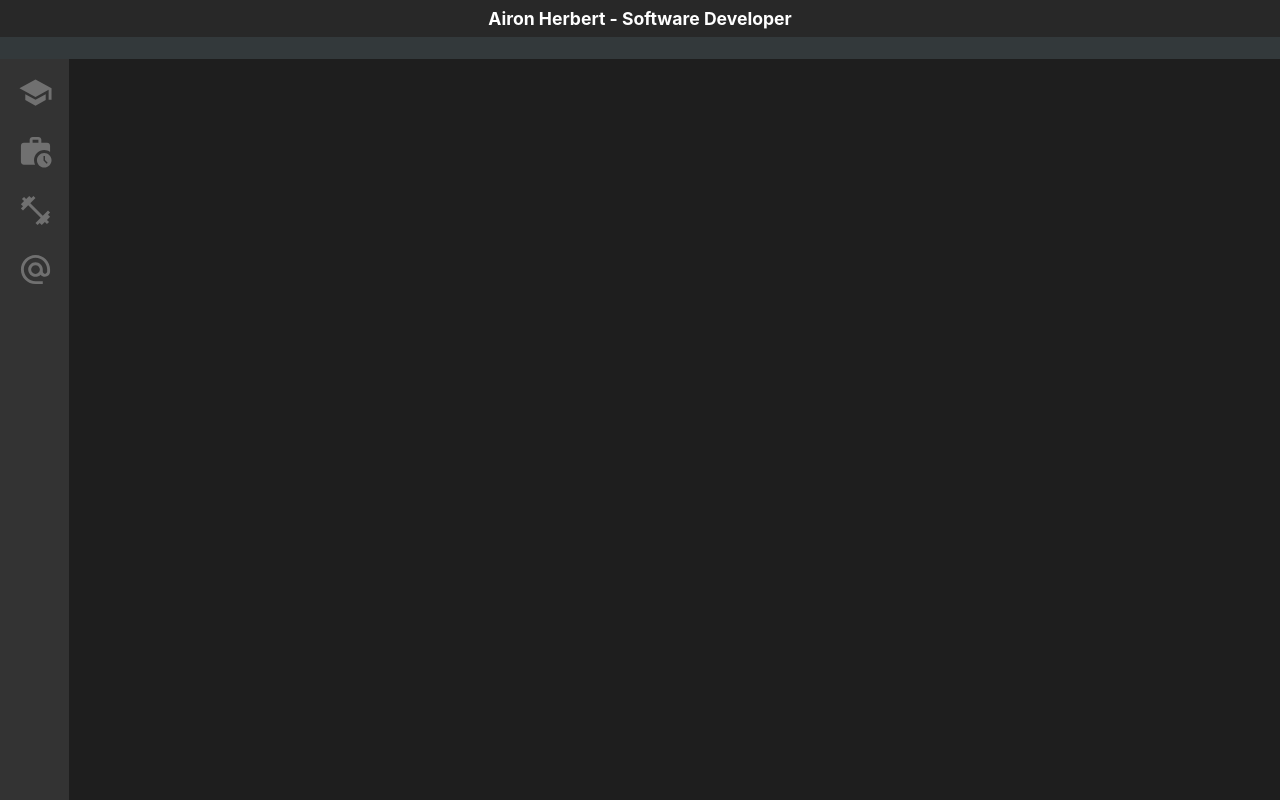
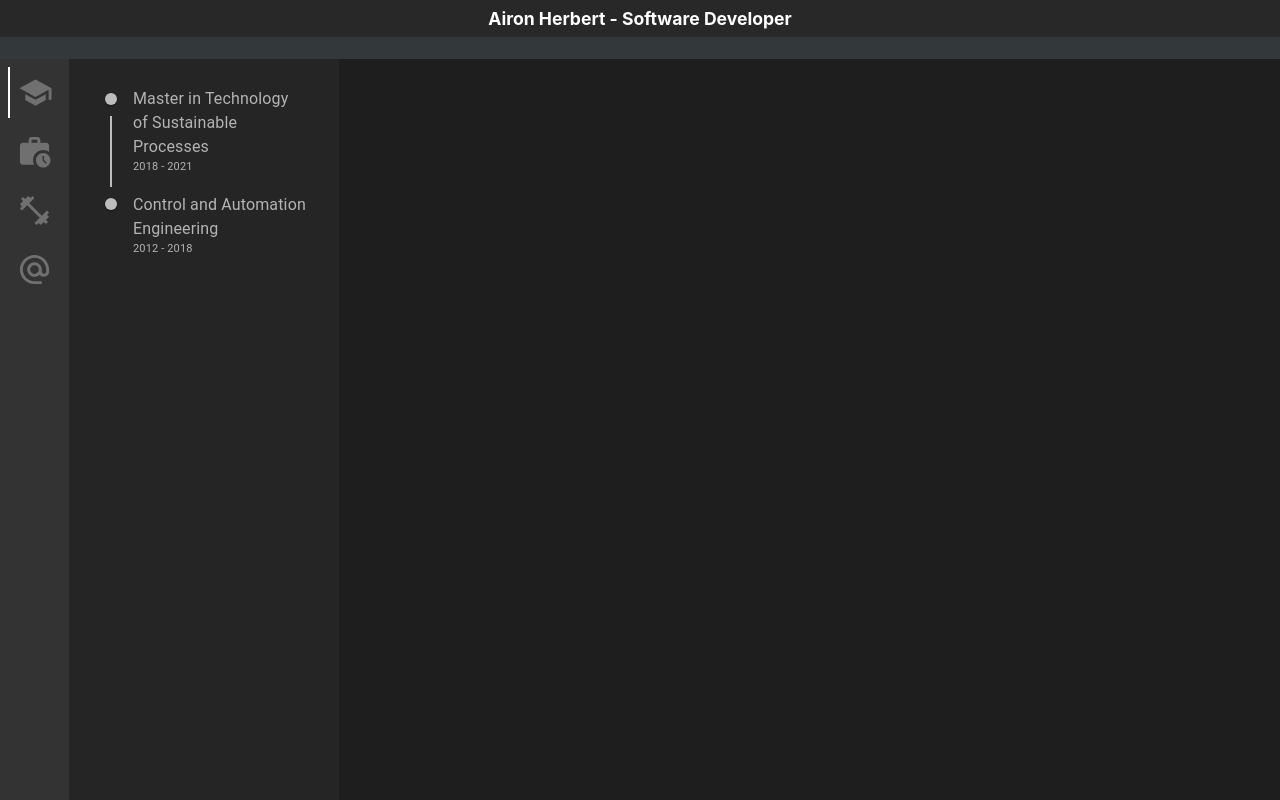
Before and after one commit to aironherbert/portfolio, a React (Create React App) app: page /portfolio/school-records in a window 1280 px wide. Built offline with nearby package versions, Linux system fonts and the light colour scheme.

Commit message:
Add school records

```diff
--- a/src/App.tsx
+++ b/src/App.tsx
@@ -1,10 +1,13 @@
 import styled from "@emotion/styled";
 import { BrowserRouter, Routes, Route, Link } from "react-router-dom";
-import CustomizedTimeline from "./components/timelines/jobs";
 import SchoolIcon from "@mui/icons-material/School";
 import WorkHistoryIcon from "@mui/icons-material/WorkHistory";
 import AlternateEmailIcon from "@mui/icons-material/AlternateEmail";
 import FitnessCenterIcon from "@mui/icons-material/FitnessCenter";
+import ProfessionalHistoryTimeline from "./components/timelines/professional-history";
+import SchoolRecordsTimeline from "./components/timelines/school-records";
+import { Tooltip } from "@mui/material";
+import { useState } from "react";
 
 const Wrapper = styled.div`
   background-color: #282828;
@@ -74,12 +77,13 @@ const ToolButton = styled(Link)`
   color: #707070;
 
   &:hover {
-    border-left: 2px solid white;
     color: white;
   }
 `;
 
 export default function App() {
+  const [selectedTool, setSelectedTool] = useState("school-records");
+  console.log(selectedTool);
   return (
     <BrowserRouter basename="portfolio">
       <Wrapper>
@@ -93,37 +97,92 @@ export default function App() {
         </ToolBar>
         <Body>
           <ToolButtons>
-            <ToolButton to="/">
+            <ToolButton
+              to="/school-records"
+              style={{
+                borderLeft:
+                  selectedTool === "school-records"
+                    ? "2px solid white"
+                    : "none",
+              }}
+              onClick={() => setSelectedTool("school-records")}
+            >
+              <Tooltip placement="right" title="School Records">
                 <SchoolIcon fontSize="large" />
+              </Tooltip>
             </ToolButton>
-            <ToolButton to="/jobs">
+            <ToolButton
+              to="/professional-history"
+              style={{
+                borderLeft:
+                  selectedTool === "professional-history"
+                    ? "2px solid white"
+                    : "none",
+              }}
+              onClick={() => setSelectedTool("professional-history")}
+            >
+              <Tooltip placement="right" title="Professional History">
                 <WorkHistoryIcon fontSize="large" />
+              </Tooltip>
             </ToolButton>
-            <ToolButton to="/">
+            <ToolButton
+              to="/skills"
+              style={{
+                borderLeft:
+                  selectedTool === "skills" ? "2px solid white" : "none",
+              }}
+              onClick={() => setSelectedTool("skills")}
+            >
+              <Tooltip placement="right" title="Skills">
                 <FitnessCenterIcon fontSize="large" />
+              </Tooltip>
             </ToolButton>
-            <ToolButton to="/">
+            <ToolButton
+              to="/contact"
+              style={{
+                borderLeft:
+                  selectedTool === "contact" ? "2px solid white" : "none",
+              }}
+              onClick={() => setSelectedTool("contact")}
+            >
+              <Tooltip placement="right" title="Contact">
                 <AlternateEmailIcon fontSize="large" />
+              </Tooltip>
             </ToolButton>
           </ToolButtons>
           <Routes>
             <Route path="/">
               <Route index element={<div />} />
               <Route
-                path="/jobs"
+                path="school-records"
                 element={
+                  <>
                     <ToolContent>
-                    <CustomizedTimeline
+                      <SchoolRecordsTimeline
                         style={{ marginLeft: "20px", color: "white" }}
                       />
                     </ToolContent>
+                    <WorkContainer />
+                  </>
+                }
+              />
+              <Route
+                path="/professional-history"
+                element={
+                  <>
+                    <ToolContent>
+                      <ProfessionalHistoryTimeline
+                        style={{ marginLeft: "20px", color: "white" }}
+                      />
+                    </ToolContent>
+                    <WorkContainer />
+                  </>
                 }
               />
               <Route path="contact" element={<div>Contact</div>} />
               <Route path="*" element={<div></div>} />
             </Route>
           </Routes>
-          <WorkContainer />
         </Body>
       </Wrapper>
     </BrowserRouter>
--- a/src/components/timelines/jobs/index.tsx
+++ b/src/components/timelines/professional-history/index.tsx
@@ -5,12 +5,22 @@ import TimelineSeparator from "@mui/lab/TimelineSeparator";
 import TimelineConnector from "@mui/lab/TimelineConnector";
 import TimelineContent from "@mui/lab/TimelineContent";
 import TimelineDot from "@mui/lab/TimelineDot";
+import styled from "@emotion/styled";
 
 interface Proptypes {
   style?: React.CSSProperties;
 }
 
-export default function OppositeContentTimeline({ style }: Proptypes) {
+const TimelineItemStyled = styled(TimelineItem)`
+  color: #b4b4b4;
+
+  cursor: pointer;
+  &:hover {
+    color: white;
+  }
+`;
+
+export default function ProfessionalHistoryTimeline({ style }: Proptypes) {
   return (
     <Timeline
       sx={{
@@ -21,22 +31,20 @@ export default function OppositeContentTimeline({ style }: Proptypes) {
         ...style,
       }}
     >
-      <TimelineItem>
+      <TimelineItemStyled>
         <TimelineSeparator>
           <TimelineDot />
           <TimelineConnector />
         </TimelineSeparator>
         <TimelineContent>
-          <div>
-            <div>Coleção.Moda</div>
-            <div style={{ fontSize: "11px", marginBottom: "5px" }}>
-              2021 - Now
-            </div>
-            <div style={{ fontSize: "12px" }}>Full Stack Developer</div>
+          <div>Coleção.Moda</div>
+          <div style={{ fontSize: "11px", marginBottom: "5px" }}>
+            2021 - Now
           </div>
+          <div style={{ fontSize: "12px" }}>Full Stack Developer</div>
         </TimelineContent>
-      </TimelineItem>
-      <TimelineItem>
+      </TimelineItemStyled>
+      <TimelineItemStyled>
         <TimelineSeparator>
           <TimelineDot />
           <TimelineConnector />
@@ -48,8 +56,8 @@ export default function OppositeContentTimeline({ style }: Proptypes) {
           </div>
           <div style={{ fontSize: "12px" }}>Scientific Researcher</div>
         </TimelineContent>
-      </TimelineItem>
-      <TimelineItem>
+      </TimelineItemStyled>
+      <TimelineItemStyled>
         <TimelineSeparator>
           <TimelineDot />
           <TimelineConnector />
@@ -61,8 +69,8 @@ export default function OppositeContentTimeline({ style }: Proptypes) {
           </div>
           <div style={{ fontSize: "12px" }}>Monitor</div>
         </TimelineContent>
-      </TimelineItem>
-      <TimelineItem>
+      </TimelineItemStyled>
+      <TimelineItemStyled>
         <TimelineSeparator>
           <TimelineDot />
         </TimelineSeparator>
@@ -73,7 +81,7 @@ export default function OppositeContentTimeline({ style }: Proptypes) {
           </div>
           <div style={{ fontSize: "12px" }}>Intern</div>
         </TimelineContent>
-      </TimelineItem>
+      </TimelineItemStyled>
     </Timeline>
   );
 }
--- /dev/null
+++ b/src/components/timelines/school-records/index.tsx
@@ -0,0 +1,61 @@
+import * as React from "react";
+import Timeline from "@mui/lab/Timeline";
+import TimelineItem, { timelineItemClasses } from "@mui/lab/TimelineItem";
+import TimelineSeparator from "@mui/lab/TimelineSeparator";
+import TimelineConnector from "@mui/lab/TimelineConnector";
+import TimelineContent from "@mui/lab/TimelineContent";
+import TimelineDot from "@mui/lab/TimelineDot";
+import styled from "@emotion/styled";
+
+interface Proptypes {
+  style?: React.CSSProperties;
+}
+
+const TimelineItemStyled = styled(TimelineItem)`
+  color: #b4b4b4;
+
+  cursor: pointer;
+  &:hover {
+    color: white;
+  }
+`;
+
+export default function SchoolRecordsTimeline({ style }: Proptypes) {
+  return (
+    <Timeline
+      sx={{
+        [`& .${timelineItemClasses.root}:before`]: {
+          flex: 0,
+          padding: 0,
+        },
+        ...style,
+      }}
+    >
+      <TimelineItemStyled>
+        <TimelineSeparator>
+          <TimelineDot />
+          <TimelineConnector />
+        </TimelineSeparator>
+        <TimelineContent>
+          <div>
+            <div>Master in Technology of Sustainable Processes</div>
+            <div style={{ fontSize: "11px", marginBottom: "5px" }}>
+              2018 - 2021
+            </div>
+          </div>
+        </TimelineContent>
+      </TimelineItemStyled>
+      <TimelineItemStyled>
+        <TimelineSeparator>
+          <TimelineDot />
+        </TimelineSeparator>
+        <TimelineContent>
+          <div>Control and Automation Engineering</div>
+          <div style={{ fontSize: "11px", marginBottom: "5px" }}>
+            2012 - 2018
+          </div>
+        </TimelineContent>
+      </TimelineItemStyled>
+    </Timeline>
+  );
+}
```
Lines whose indentation alone changed are shown as unchanged.
